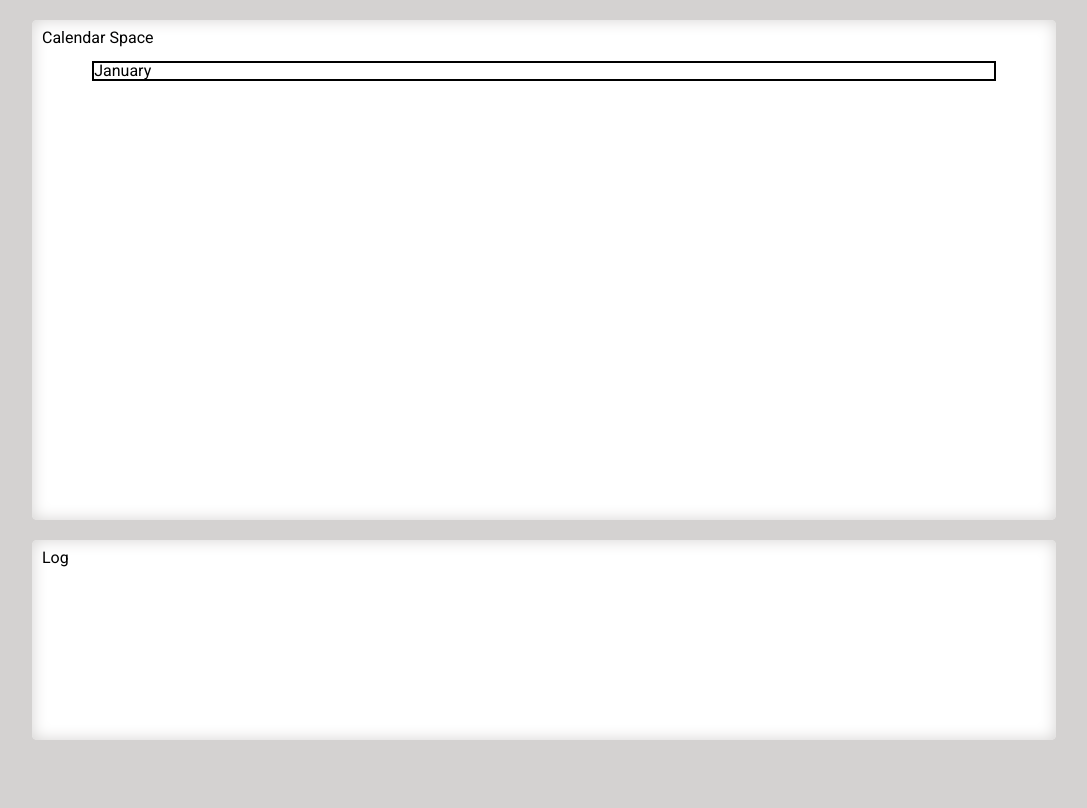
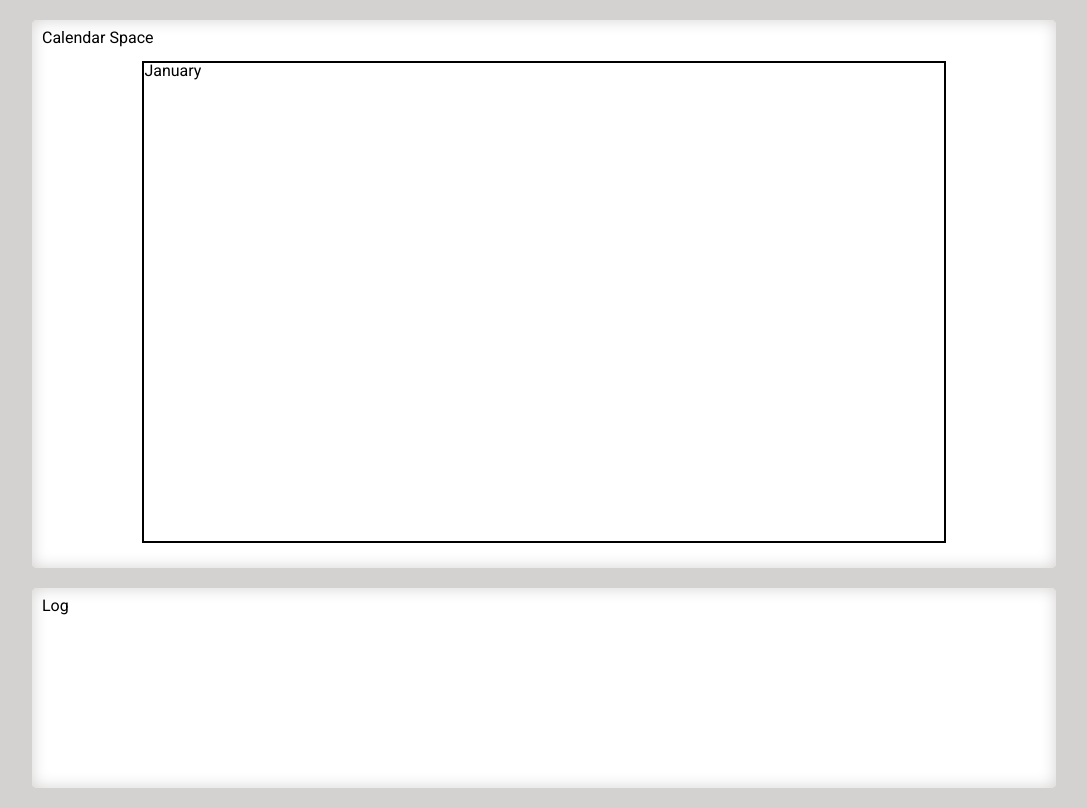
Before and after one commit to CollinTheGreat/calendar_app, a plain HTML site: page index.html in a window 1280 px wide. Shown: the whole page, without its empty margins (32-1119 px from the left). Drawn offline with nearby package versions, Linux system fonts and the light colour scheme.

Commit message:
fixed calendar height

```diff
--- a/index.html
+++ b/index.html
@@ -26,7 +26,7 @@
         </div>
     </div>
     <div class="calendar-grid">
-        <div class="week-row"></div>
+        <div class="week-row row"></div>
         <div class="row row1"></div>
         <div class="row row2"></div>
         <div class="row row3"></div>
--- a/js/script.js
+++ b/js/script.js
@@ -1,3 +1,11 @@
 function logIt(it){
 	$(".log-content").append("<p>"+it+"</p>");
 }
+
+var calendarWidth = parseInt($(".calendar-container").css("width"));
+var calendarHeight = calendarWidth * 0.6;
+$(".calendar-container").css("height", calendarHeight);
+
+for(i=0; i<7; i++){
+	$(".row").append('<div class="box"></div>');
+}
--- a/scss/screen.scss
+++ b/scss/screen.scss
@@ -13,11 +13,11 @@ body{
 }
 .calendar-space{
   width: 80%;
-  height: 500px;
 }
 .log{
   width: 80%;
   height:200px;
+  overflow: hidden;
 
   .log-content{
     margin: 20px;
@@ -30,6 +30,12 @@ body{
 
 .calendar-container{
   border: 2px solid black;
-  width: 90%;
-  margin: 15px 5%;
+  width: 80%;
+  margin: 15px 10%;
 }
+.calendar-grid{
+
+  .row{
+
+  }
+}
```
Also changed, not shown: css/screen.css, js/min/script.min.js.
